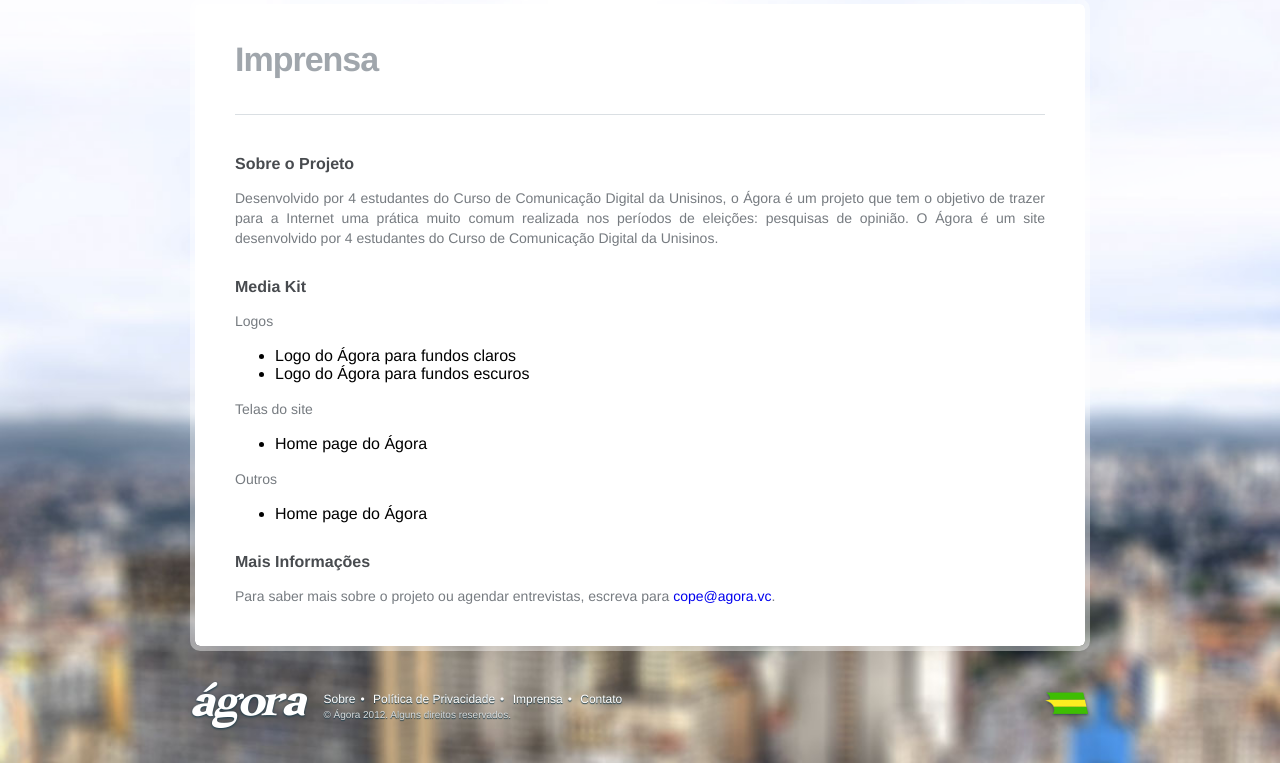
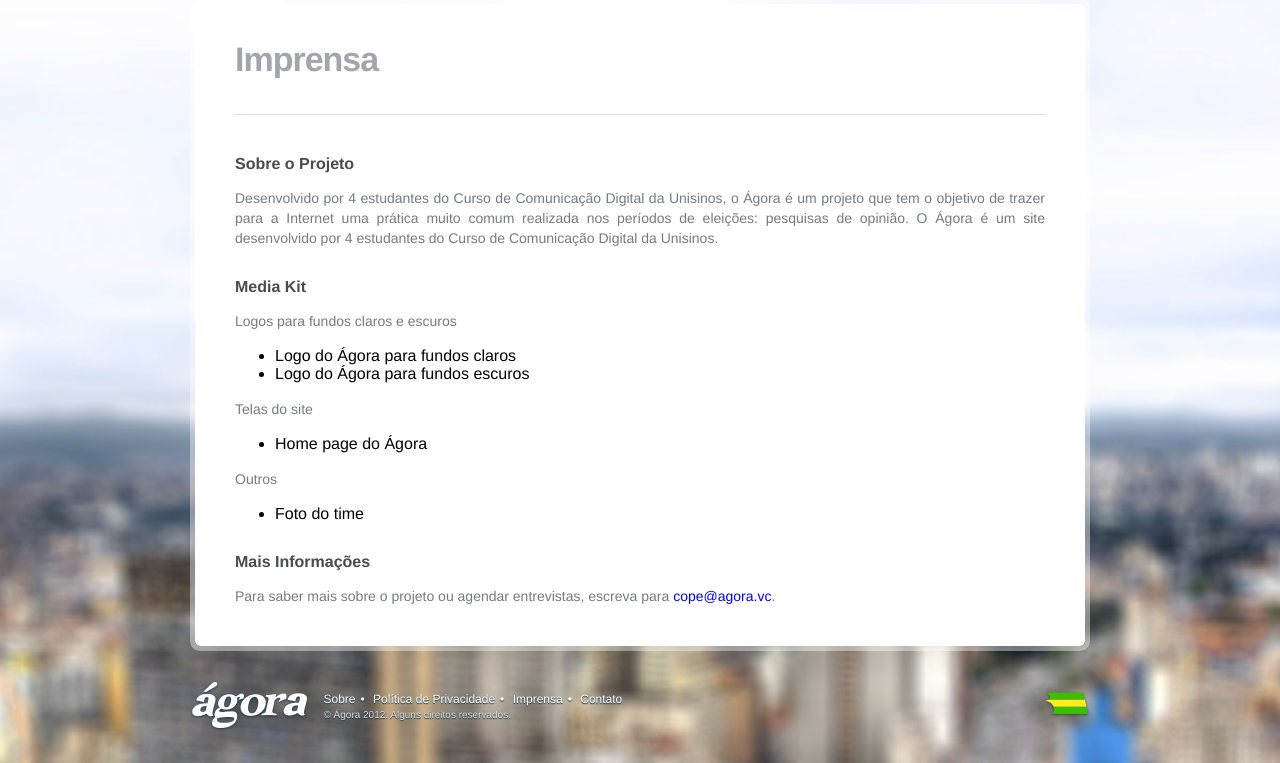
Before and after one commit to fguth/agora, a PHP site: page /press.php in a window 1280 px wide. Shown: the part 148-911 px from the top of the page. Run offline with PHP 8.4, Linux system fonts and the light colour scheme; data that the repository does not hold is empty; some libraries are stand-ins or nearby versions.

Commit message:
more press content

```diff
--- a/press.php
+++ b/press.php
@@ -19,7 +19,7 @@
 
 								<h3 class="main__general__subtitle">Media Kit</h3>
 
-								<p class="main__general__paragraph">Logos</p>
+								<p class="main__general__paragraph">Logos para fundos claros e escuros</p>
 								<ul>
 								  <li>Logo do Ágora para fundos claros</li>
 								  <li>Logo do Ágora para fundos escuros</li>
@@ -32,7 +32,7 @@
 
 								<p class="main__general__paragraph">Outros</p>
 								<ul>
-								  <li>Home page do Ágora</li>
+								  <li>Foto do time</li>
 								</ul>
 
 								<h3 class="main__general__subtitle">Mais Informações</h3>
```
